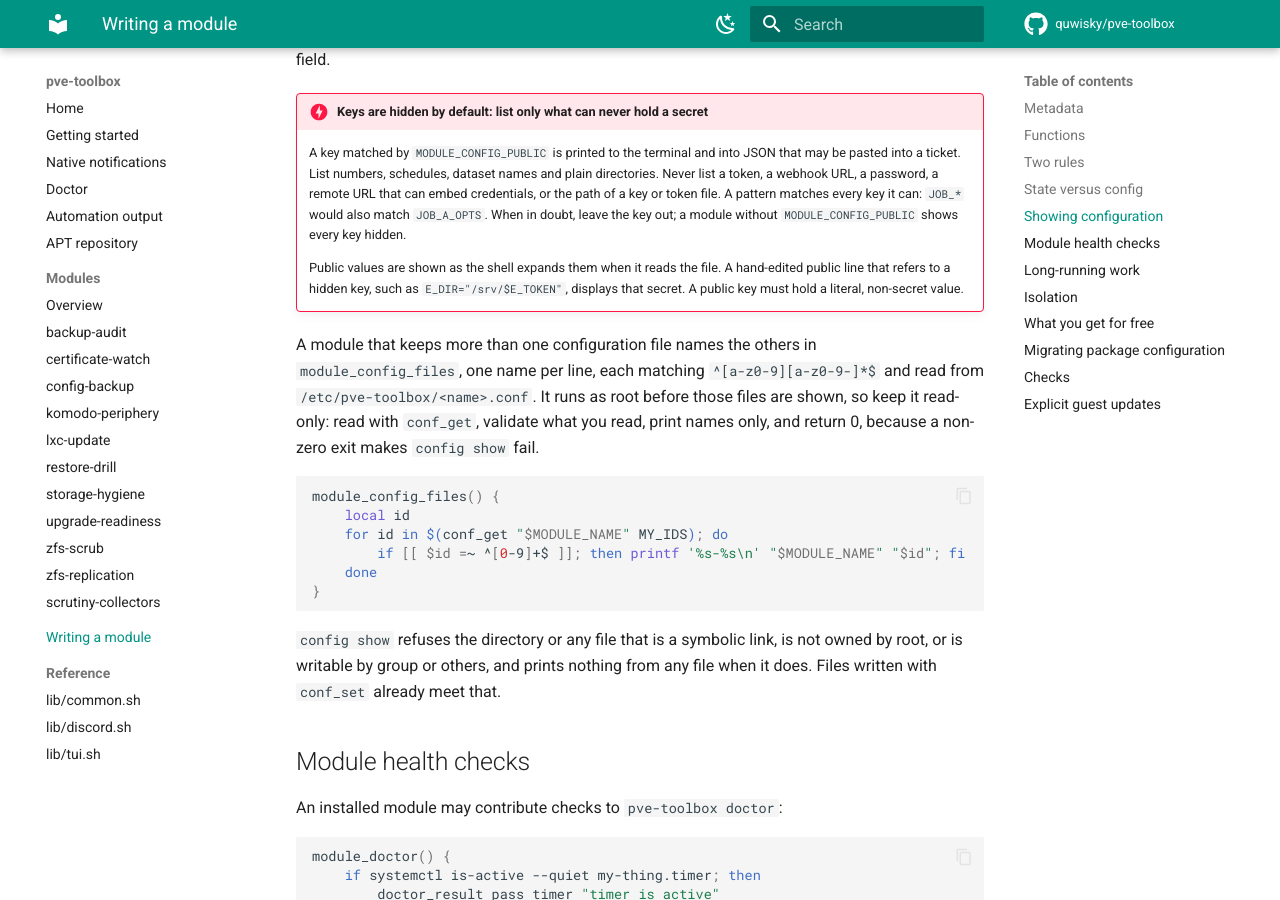
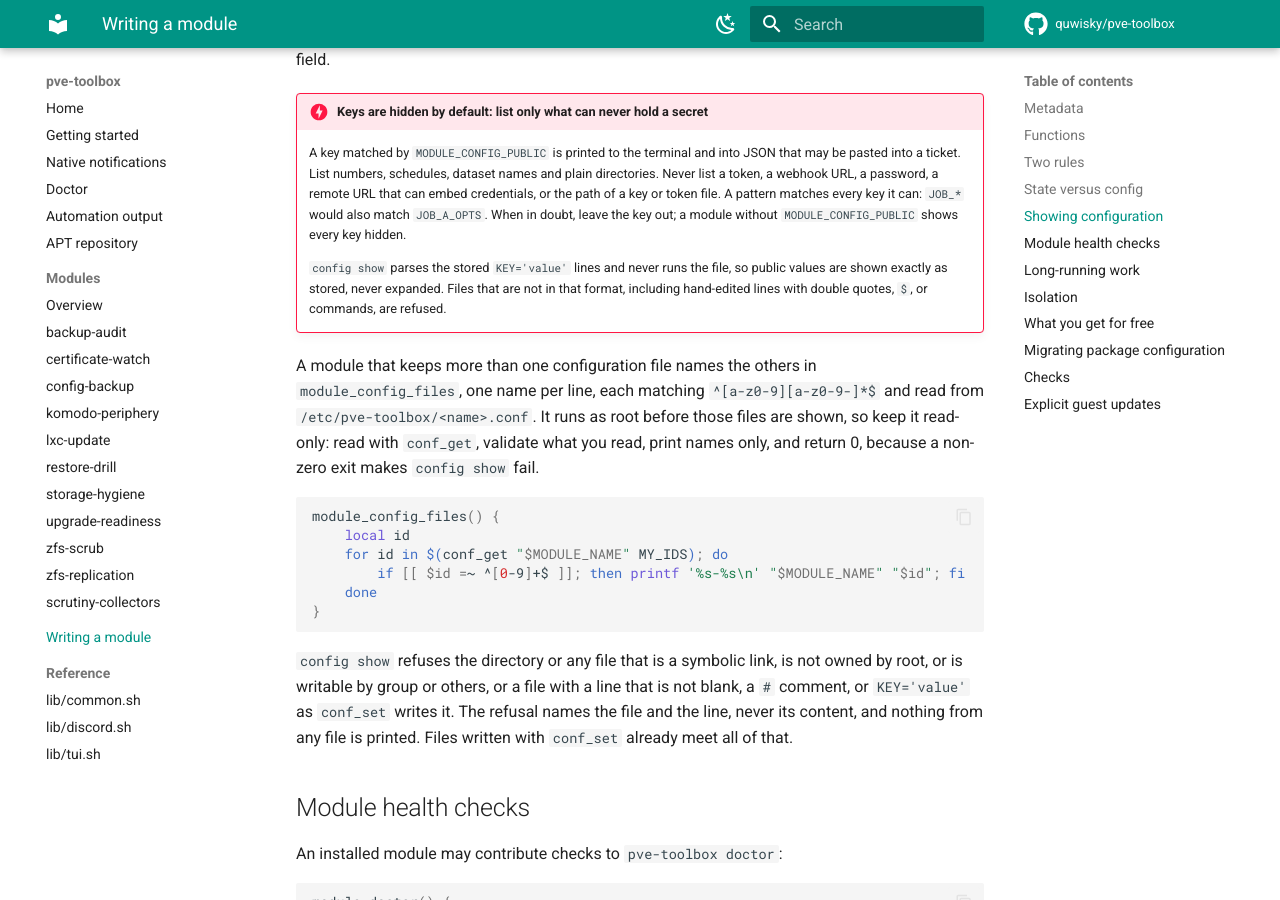
Before and after one commit to quwisky/pve-toolbox, an MkDocs documentation site: the page built from docs/writing-a-module.md, in a window 1280 px wide and 900 px high, scrolled down 2643 px. Built offline with MkDocs 1.6.1 and Material for MkDocs 9.7.7, drawn with Linux system fonts in a browser that asks for light colours; comment, search, counter and statistics services are not loaded.

Commit message:
fix(cli): parse configuration files in config show instead of sourcing them
config show now accepts exactly the format conf_set has always written: blank lines, '#' comments and KEY='value' lines whose value is single-quoted segments joined by \', possibly spanning lines. The last assignment of a key wins. Anything else refuses the file, naming the file and line but never the content, so nothing in a configuration file can run and public values are shown exactly as stored. This replaces the sourcing sandbox.

````diff
--- a/docs/writing-a-module.md
+++ b/docs/writing-a-module.md
@@ -118,10 +118,10 @@ patterns such as `JOB_*_SRC`. Every other key shows only `(set, hidden)` or
     `JOB_A_OPTS`. When in doubt, leave the key out; a module without
     `MODULE_CONFIG_PUBLIC` shows every key hidden.
 
-    Public values are shown as the shell expands them when it reads the
-    file. A hand-edited public line that refers to a hidden key, such as
-    `E_DIR="/srv/$E_TOKEN"`, displays that secret. A public key must hold a
-    literal, non-secret value.
+    `config show` parses the stored `KEY='value'` lines and never runs the
+    file, so public values are shown exactly as stored, never expanded.
+    Files that are not in that format, including hand-edited lines with
+    double quotes, `$`, or commands, are refused.
 
 A module that keeps more than one configuration file names the others in
 `module_config_files`, one name per line, each matching `^[a-z0-9][a-z0-9-]*$`
@@ -140,8 +140,10 @@ module_config_files() {
 ```
 
 `config show` refuses the directory or any file that is a symbolic link, is
-not owned by root, or is writable by group or others, and prints nothing from
-any file when it does. Files written with `conf_set` already meet that.
+not owned by root, or is writable by group or others, or a file with a line
+that is not blank, a `#` comment, or `KEY='value'` as `conf_set` writes it.
+The refusal names the file and the line, never its content, and nothing from
+any file is printed. Files written with `conf_set` already meet all of that.
 
 ## Module health checks
 
````
Also changed, not shown: 3 other files.
